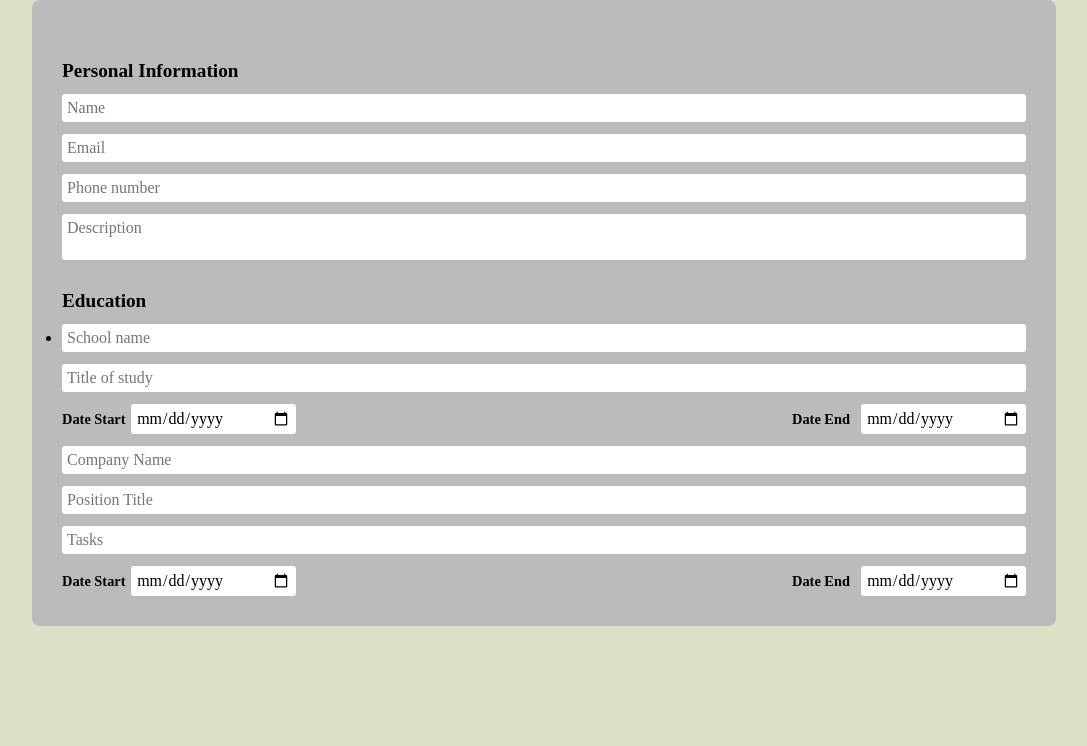
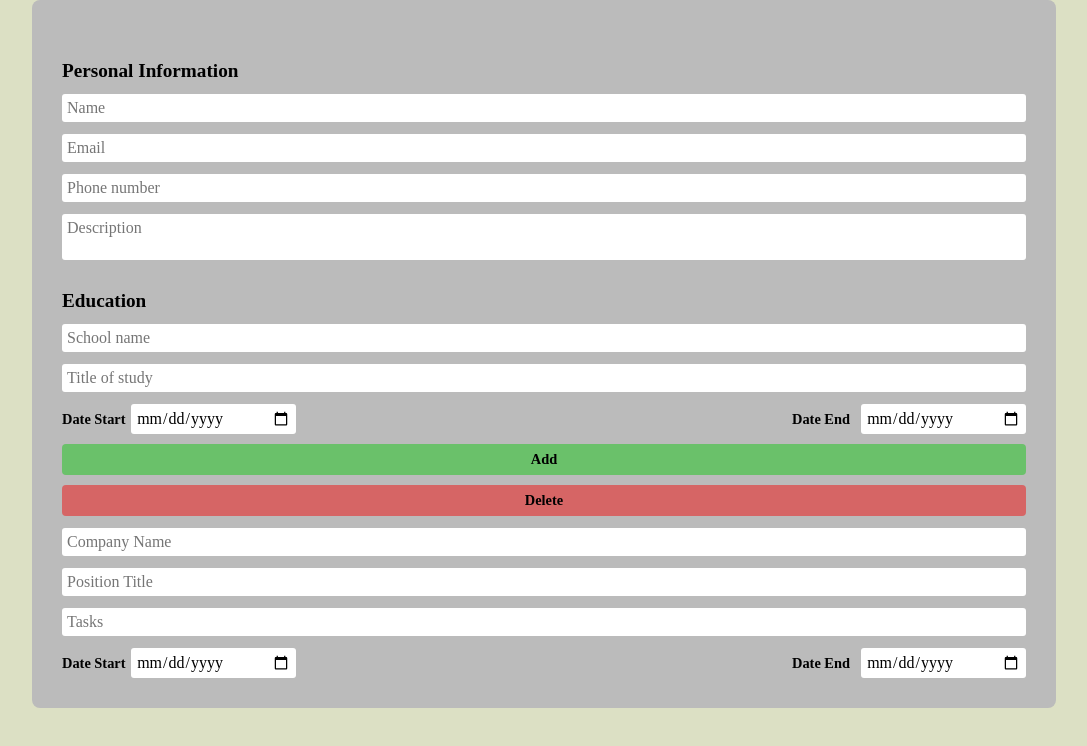
Before and after one commit to angie0123/CV-App, a React (Create React App) app: page / in a window 1280 px wide. Shown: the top 746 px of the page, without its empty margins (96-1183 px from the left). Built offline with nearby package versions, Linux system fonts and the light colour scheme.

Commit message:
Add style to buttons

```diff
--- a/src/components/EducationList.js
+++ b/src/components/EducationList.js
@@ -23,6 +23,10 @@ class EducationList extends Component {
       <>
         <Subheading text="Education" />
         <ul>{educationAll}</ul>
+        <div className="button primary">Add</div>
+        {this.props.info.length > 0 && (
+          <div className="button danger">Delete</div>
+        )}
       </>
     );
   }
--- a/src/styles.css
+++ b/src/styles.css
@@ -59,3 +59,30 @@ form textarea {
 input[type='date'] {
   margin-top: 0;
 }
+
+.button {
+  padding: 7px;
+  display: flex;
+  justify-content: center;
+  align-items: center;
+  border-radius: 4px;
+  font-weight: bold;
+  font-size: 0.9rem;
+  margin-top: 10px;
+}
+
+.button:hover {
+  cursor: pointer;
+}
+
+.button.primary {
+  background-color: rgba(72, 196, 72, 0.7);
+}
+
+.button.danger {
+  background-color: rgba(226, 64, 64, 0.7);
+}
+
+ul li {
+  list-style: none;
+}
```
